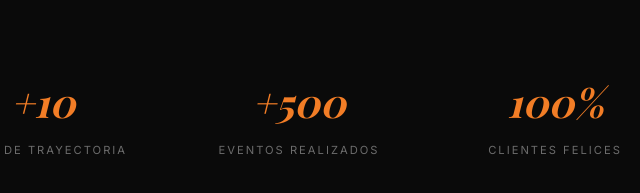
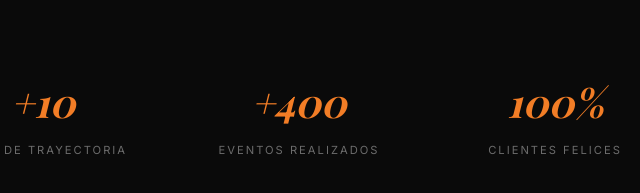
Before and after one commit to GuilleDevs/Cristian-Cantarutti-EVENTOS, a React app: page index.html in a window 1280 px wide. Shown: the part 811-1004 px from the top of the page, 213-853 px from the left. Built offline with nearby package versions, Linux system fonts and the light colour scheme; a web font is replaced by a local one.

Commit message:
probando el deploy

```diff
--- a/index.html
+++ b/index.html
@@ -58,7 +58,7 @@
             <p>Años de Trayectoria</p>
         </div>
         <div class="stat-item">
-            <h3>+500</h3>
+            <h3>+400</h3>
             <p>Eventos Realizados</p>
         </div>
         <div class="stat-item">
```
